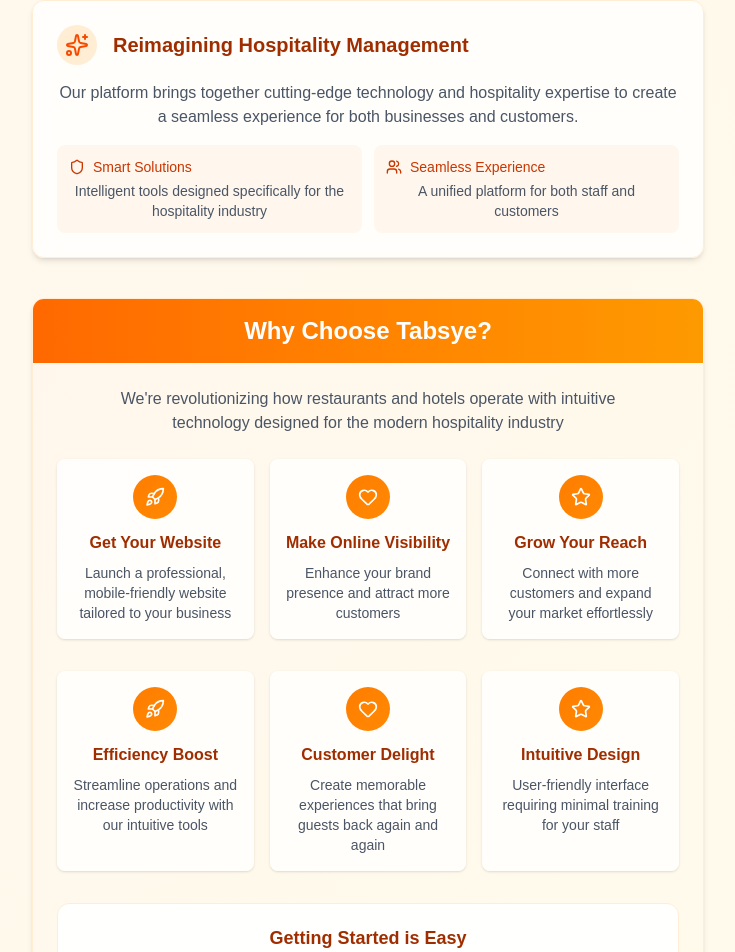
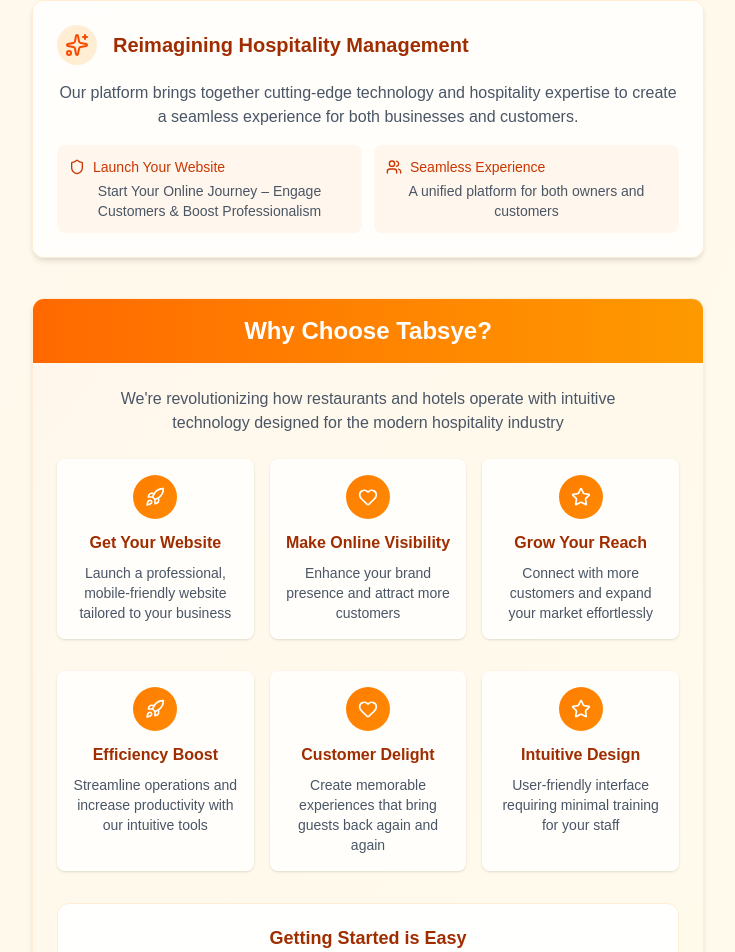
Before and after one commit to sh1vam-03/tabsye-coming-soon-frontend, a Next.js app: page / in a window 1280 px wide. Shown: the part 928-1880 px from the top of the page, without its empty margins (272-1007 px from the left). Built offline with nearby package versions, Linux system fonts and the light colour scheme; no server answers.

Commit message:
feat: update feature descriptions on the Coming Soon page for improved clarity and engagement

```diff
--- a/src/app/page.tsx
+++ b/src/app/page.tsx
@@ -200,16 +200,16 @@
                 <div className="bg-orange-50 p-2 sm:p-3 rounded-lg">
                   <div className="flex items-center gap-2 mb-1 text-orange-700">
                     <Shield className="w-4 h-4" />
-                    <span className="font-medium">Smart Solutions</span>
+                    <span className="font-medium">Launch Your Website</span>
                   </div>
-                  <p className="text-gray-600">Intelligent tools designed specifically for the hospitality industry</p>
+                  <p className="text-gray-600">Start Your Online Journey – Engage Customers & Boost Professionalism </p>
                 </div>
                 <div className="bg-orange-50 p-2 sm:p-3 rounded-lg">
                   <div className="flex items-center gap-2 mb-1 text-orange-700">
                     <Users className="w-4 h-4" />
                     <span className="font-medium">Seamless Experience</span>
                   </div>
-                  <p className="text-gray-600">A unified platform for both staff and customers</p>
+                  <p className="text-gray-600">A unified platform for both owners and customers</p>
                 </div>
               </div>
             </div>
```
